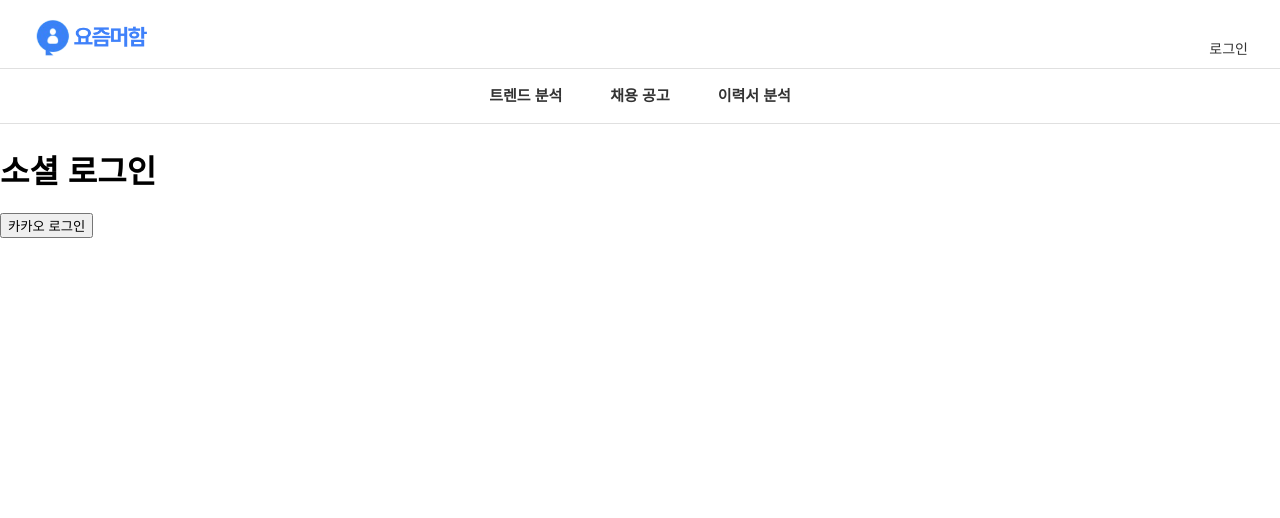
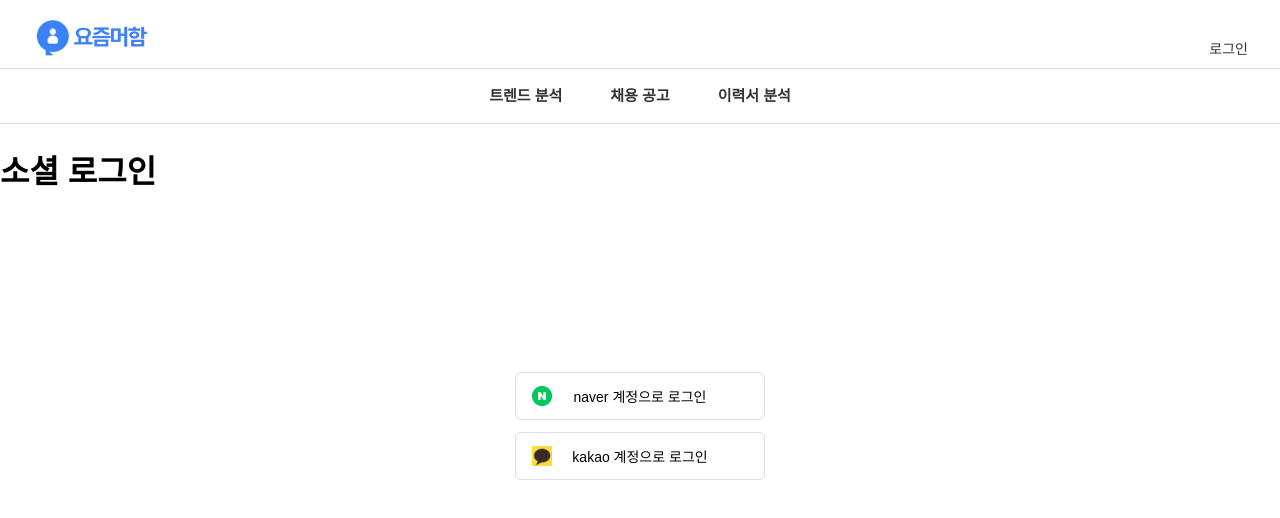
Before and after one commit to sjs4273/Job-Navigator, a React (Vite) app in the folder frontend/: page /login in a window 1280 px wide. Shown: the top 518 px of the page. Built offline with nearby package versions, Linux system fonts and the light colour scheme; a web font is replaced by a local one.

Commit message:
feat: 간편로그인 UI 변경

```diff
--- /dev/null
+++ b/frontend/src/components/SocialLoginButton.css
@@ -0,0 +1,59 @@
+/* 소셜 로그인 컨테이너 */
+.social-login-wrapper {
+  max-width: 250px;
+  margin: 100px auto;
+  padding: 20px;
+  text-align: center;
+  display: flex;
+  flex-direction: column;
+  gap: 12px;
+}
+
+/* 공통 버튼 스타일 */
+.social-button {
+  display: flex;
+  align-items: center;
+  justify-content: center; /* 텍스트를 가운데 */
+  gap: 8px;
+  position: relative; /* 이미지 absolute 기준 */
+  height: 48px;
+  font-size: 14px;
+  font-weight: bold;
+  border-radius: 6px;
+  cursor: pointer;
+  border: 1px solid #ddd;
+  padding: 0 16px;
+}
+/* 구글 버튼 감싸는 박스 */
+.social-button.google {
+  padding: 0;
+  border: none;
+}
+
+/* 개별 색상 */
+.social-button.kakao {
+  background-color: white;
+  font-weight:normal;
+
+}
+.social-button.kakao:hover {
+  background-color: #f0f5fe;  /* 구글처럼 밝은 회색 */
+  border-color: #ccc;         /* 구글처럼 연한 테두리 */
+}
+
+.social-button.naver {
+  background-color: white;
+  font-weight:normal;
+}
+.social-button.naver:hover {
+  background-color: #f0f5fe;  /* 구글처럼 밝은 회색 */
+  border-color: #ccc;         /* 구글처럼 연한 테두리 */
+}
+
+/* 아이콘 크기 */
+.social-button img {
+  position: absolute;
+  left: 16px;
+  width: 20px;
+  height: 20px;
+}
--- a/frontend/src/components/SocialLoginButton.jsx
+++ b/frontend/src/components/SocialLoginButton.jsx
@@ -1,6 +1,6 @@
-// 📄 파일: src/components/SocialLoginButton.jsx
 import React, { useEffect } from "react";
 import { useNavigate } from "react-router-dom";
+import "./SocialLoginButton.css";
 
 const GOOGLE_CLIENT_ID = import.meta.env.VITE_GOOGLE_CLIENT_ID;
 const NAVER_CLIENT_ID = import.meta.env.VITE_NAVER_CLIENT_ID;
@@ -10,7 +10,6 @@
   const navigate = useNavigate();
 
   useEffect(() => {
-  // ✅ Google 초기화
     if (window.google && GOOGLE_CLIENT_ID) {
       window.google.accounts.id.initialize({
         client_id: GOOGLE_CLIENT_ID,
@@ -22,7 +21,6 @@
       );
     }
 
-  // ✅ Naver 초기화
     if (window.naver && NAVER_CLIENT_ID) {
       const naverLogin = new window.naver.LoginWithNaverId({
         clientId: NAVER_CLIENT_ID,
@@ -33,12 +31,10 @@
       naverLogin.init();
     }
 
-  // ✅ [NEW] 해시로부터 access_token 추출 (Naver용)
-  const hashParams = new URLSearchParams(window.location.hash.slice(1)); // # 제거
+    const hashParams = new URLSearchParams(window.location.hash.slice(1));
     const naverAccessToken = hashParams.get("access_token");
 
     if (naverAccessToken) {
-    // 👉 access_token을 백엔드로 전달
       fetch(`${API_BASE_URL}/api/v1/auth/naver-login`, {
         method: "POST",
         headers: { "Content-Type": "application/json" },
@@ -49,17 +45,15 @@
           localStorage.setItem("access_token", user.access_token);
           localStorage.setItem("userInfo", JSON.stringify(user));
           setUserInfo(user);
-        console.log("✅ 네이버 로그인 성공:", user);
           navigate("/");
         })
         .catch((err) => {
           console.error("❌ 네이버 로그인 실패:", err);
           navigate("/");
         });
-    return; // ✅ 중복 로그인 방지
+      return;
     }
 
-  // ✅ 기존 쿼리 파라미터 방식 (`?token=...`) 처리
     const queryParams = new URLSearchParams(window.location.search);
     const token = queryParams.get("token");
 
@@ -67,15 +61,12 @@
       localStorage.setItem("access_token", token);
       fetch(`${API_BASE_URL}/api/v1/auth/verify-token`, {
         method: "GET",
-      headers: {
-        Authorization: `Bearer ${token}`,
-      },
+        headers: { Authorization: `Bearer ${token}` },
       })
         .then((res) => res.json())
         .then((user) => {
           localStorage.setItem("userInfo", JSON.stringify(user));
           setUserInfo(user);
-        console.log("✅ 로그인 성공:", user);
           navigate("/");
         })
         .catch((err) => {
@@ -94,7 +85,6 @@
         body: JSON.stringify({ id_token_str: id_token }),
       });
       const data = await res.json();
-      console.log("✅ 구글 로그인 성공:", data);
       localStorage.setItem("access_token", data.access_token);
       localStorage.setItem("userInfo", JSON.stringify(data));
       setUserInfo(data);
@@ -109,15 +99,31 @@
   };
 
   return (
-    <div className="flex flex-col items-center space-y-4">
-      <div id="google-login-btn" />
-      <div id="naverIdLogin" />
+    <div className="social-login-wrapper">
+      {/* ✅ 구글: renderButton으로 직접 렌더링 */}
+      <div className="social-button google" style={{ padding: 0, border: "none" }}>
+        <div id="google-login-btn" style={{ width: "100%" }} />
+      </div>
+
+      {/* ✅ 네이버: 이미지 버튼으로 클릭 유도 */}
       <button
-        onClick={handleKakaoLogin}
-        className="w-[250px] bg-yellow-300 text-black py-2 rounded"
+        className="social-button naver"
+        onClick={() =>
+          document.getElementById("naverIdLogin")?.children[0]?.click()
+        }
       >
-        카카오 로그인
+        <img src="/naver.png" alt="Naver" />
+        naver 계정으로 로그인
       </button>
+
+      {/* ✅ 카카오 */}
+      <button className="social-button kakao" onClick={handleKakaoLogin}>
+        <img src="/kakao.png" alt="Kakao" />
+        kakao 계정으로 로그인
+      </button>
+
+      {/* 실제 네이버 버튼 (숨겨짐) */}
+      <div style={{ display: "none" }} id="naverIdLogin" />
     </div>
   );
 }
```
Lines whose indentation alone changed are shown as unchanged.
